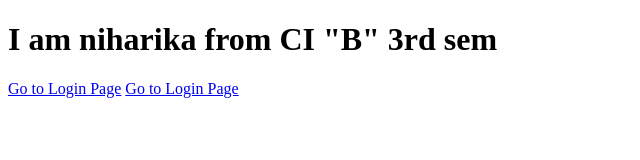
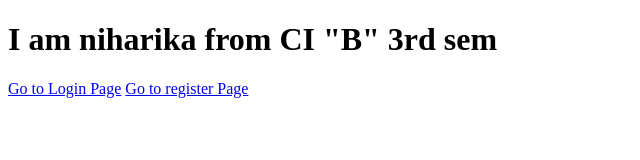
Before and after one commit to niharikadane66-alt/CSIT-3RD-B-NIHARIKA-DANE-, a plain HTML site: page index.html in a window 1280 px wide. Shown: the full height of the page, 0-640 px from the left. Drawn offline with Linux system fonts and the light colour scheme.

Commit message:
Update link text for register page

```diff
--- a/index.html
+++ b/index.html
@@ -8,6 +8,6 @@
 <body>
     <h1>I am niharika  from CI "B" 3rd sem </h1>
     <a href="login.html">Go to Login Page</a>
-    <a href="register.html">Go to Login Page</a>
+    <a href="register.html">Go to register Page</a>
 </body>
 </html>
```
